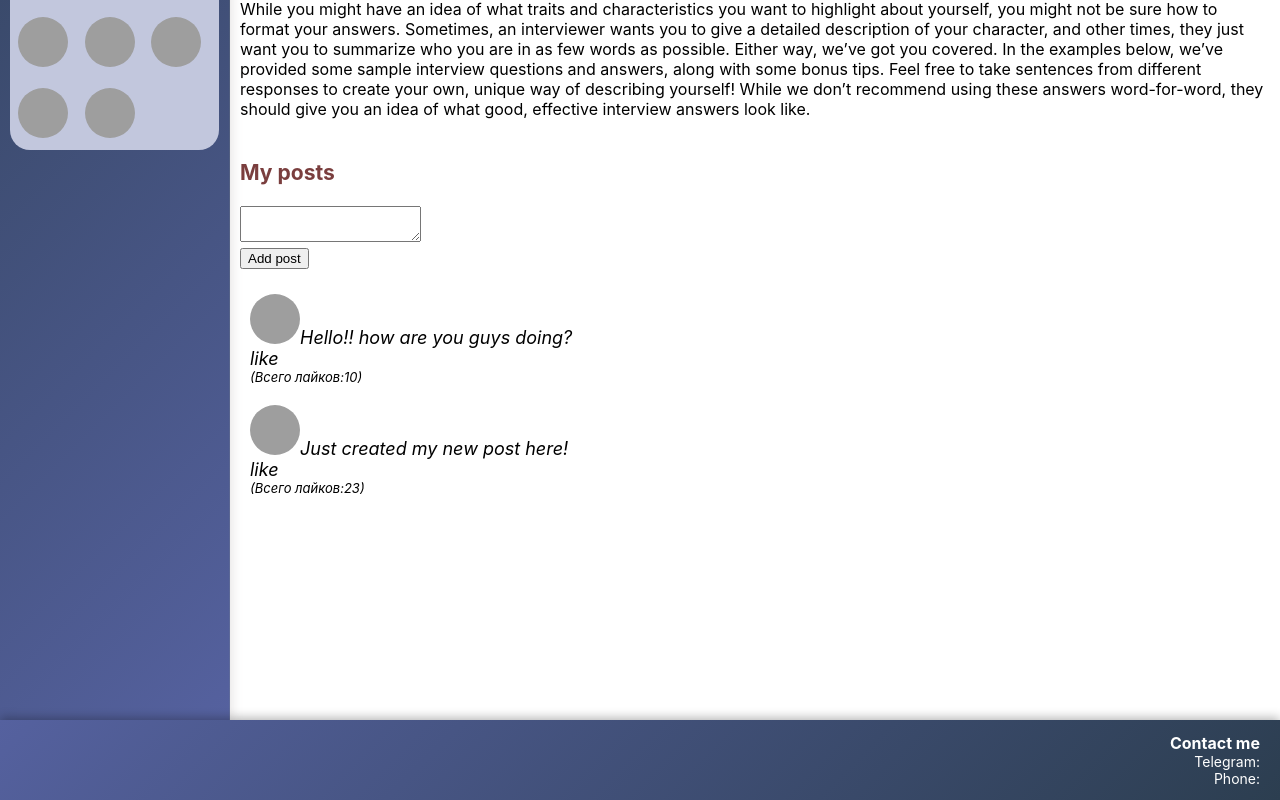
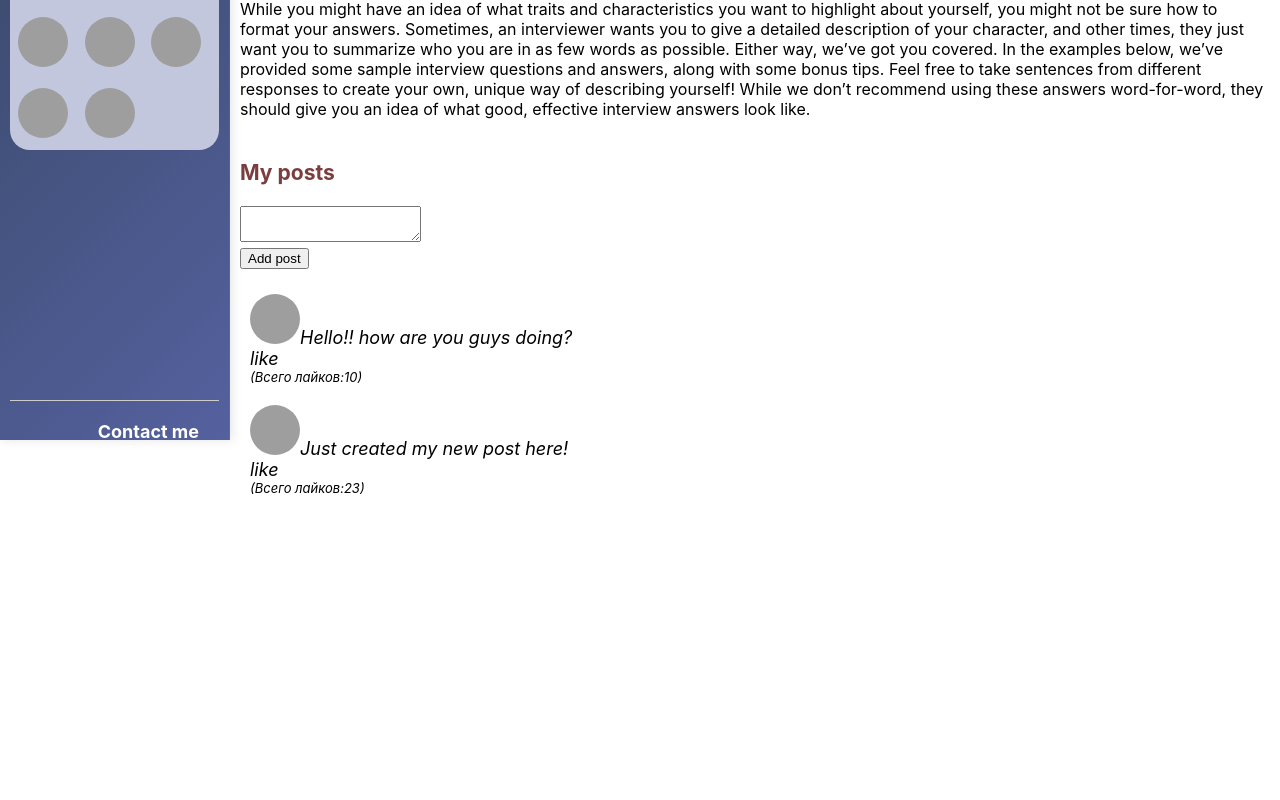
Before and after one commit to aivvanov/sealchat-social-network, a React (Create React App) app: page /profile in a window 1280 px wide. Shown: the part 560-1360 px from the top of the page. After the commit the page ends 1076 px from the top, so only its background shows below. Built offline with nearby package versions, Linux system fonts and the light colour scheme; grey boxes are pictures that could not be loaded.

Commit message:
Develop messages and navbar components

```diff
--- a/src/App.js
+++ b/src/App.js
@@ -9,7 +9,7 @@ import { Info } from './components/Info/Info';
 import { News } from './components/News/News';
 import { Music } from './components/Music/Music';
 import { Settings } from './components/Settings/Settings';
-import { Footer } from './components/Footer/Footer';
+// import { Footer } from './components/Footer/Footer';
 
 
 const App = (props) => {
@@ -30,7 +30,7 @@ const App = (props) => {
             <Route path='/settings' element={<Settings />} />
           </Routes>
         </div>
-        <Footer />
+        {/* <Footer /> */}
       </div>
     </BrowserRouter>
   );
--- a/src/components/Dialogs/Dialogs.jsx
+++ b/src/components/Dialogs/Dialogs.jsx
@@ -14,7 +14,7 @@ const Dialogs = (props) => {
             const date = new Date(message.user.createdAt);
             const formattedDate = isNaN(date.getTime()) ? 'Invalid Date' : date.toLocaleString();
 
-            return <Message messageText={message.text} messageUserImage={message.user.icon} messageDate={formattedDate} />
+            return <Message messageText={message.text} messageUserImage={message.user.icon} messageDate={formattedDate} isMessageCurrentUser={message.user.isCurrentUser} />
         });
 
     return (
--- a/src/components/Dialogs/Dialogs.module.css
+++ b/src/components/Dialogs/Dialogs.module.css
@@ -8,7 +8,7 @@
 }
 
 .separator {
-    height: 152vh;
+    height: 117vh;
     background-color: #000000;
 }
 
--- a/src/components/Dialogs/Message/Message.jsx
+++ b/src/components/Dialogs/Message/Message.jsx
@@ -3,12 +3,27 @@ import styles from "./Message.module.css";
 
 const Message = (props) => {
     return (
-        <div className={styles.message}>
+      <div>
+        {props.isMessageCurrentUser ? (
+          <div className={styles.current_user_message}>
+            <div className={styles.message_content}>
+              <p>{props.messageText}</p>
+              <span>{props.messageDate}</span>
+            </div>
             <img src={props.messageUserImage} alt="userImage" />
-            {props.messageText}
-            {props.messageDate}
-        </div>
+          </div>
+        ) : (
+          <div className={styles.user_message}>
+            <img src={props.messageUserImage} alt="userImage" />
+            <div className={styles.message_content}>
+              <p>{props.messageText}</p>
+              <span>{props.messageDate}</span>
+            </div>
+          </div>
+        )}
+      </div>
     );
-}
+  };
+
 
 export default Message
--- a/src/components/Dialogs/Message/Message.module.css
+++ b/src/components/Dialogs/Message/Message.module.css
@@ -1,23 +1,49 @@
-.message {
-    display: grid;
-    grid-template-columns: auto 1fr;
-    grid-template-rows: 30px 1fr;
+.current_user_message {
+    display: flex;
+    justify-content: flex-end;
     align-items: center;
-    gap: 20px;
-    padding-top: 20px;
-    padding-left: 15px;
-    margin-top: 20px;
-    font-size: 15px;
-    text-decoration: none;
-    color: linear-gradient(135deg, #2c3e50, #55619f);
-    font-style: italic;
-    border-radius: 40px;
-    background-color: rgb(176, 176, 196);
+    gap: 10px;
+    margin: 10px 0;
 }
 
-.message img {
+.user_message {
+    display: flex;
+    justify-content: flex-start;
     align-items: center;
-    width: 50px;
-    height: 50px;
-    border-radius: 40px;
+    gap: 10px;
+    margin: 10px 0;
 }
+
+.message_content {
+    padding: 10px;
+    border-radius: 10px;
+    max-width: 60%;
+    word-wrap: break-word;
+}
+
+.current_user_message .message_content {
+    background-color: #DCF8C6;
+    color: #000;
+}
+
+.user_message .message_content {
+    background-color: #E8EAF6;
+    color: #000;
+}
+
+.user_message img,
+.current_user_message img {
+    width: 40px;
+    height: 40px;
+    border-radius: 50%;
+    border: 2px solid #ccc;
+}
+
+.message_content p {
+    margin: 0 0 5px 0;
+}
+
+.message_content span {
+    font-size: 12px;
+    color: #666;
+}
--- a/src/components/Navbar/Navbar.jsx
+++ b/src/components/Navbar/Navbar.jsx
@@ -5,6 +5,8 @@ import { FaUser, FaEnvelope, FaInfoCircle, FaMusic, FaCog, FaNewspaper } from 'r
 
 const Navbar = (props) => {
 
+  const telegram = process.env.REACT_APP_TELEGRAM;
+  const phone = process.env.REACT_APP_PHONE;
   const userImages = props.state.map(image => <img src={image.icon} alt="userImage" />);
 
   return (
@@ -45,6 +47,13 @@ const Navbar = (props) => {
           {userImages}
         </div>
       </div>
+      <div className={styles.info_content}>
+        <div className={styles.contact_info}>
+          <p className={styles.contact_header}>Contact me</p>
+          <p>Telegram: <a href={`https://t.me/${telegram}`} target="_blank" rel="noopener noreferrer">{telegram}</a></p>
+          <p>Phone: <a href={`tel:${phone}`}>{phone}</a></p>
+        </div>
+      </div>
     </nav>
   );
 }
--- a/src/components/Navbar/Navbar.module.css
+++ b/src/components/Navbar/Navbar.module.css
@@ -7,7 +7,7 @@
   top: 0;
   left: 0;
   position: relative;
-  height: 150vh;
+  height: 115vh;
 }
 
 .menu_grid {
@@ -85,3 +85,39 @@
   text-align: center;
   font-weight: 400;
 }
+
+.info_content {
+  margin-top: 250px;
+  padding-top: 20px;
+  border-top: 1px solid #ccc;
+}
+
+.contact_info {
+  display: flex;
+  flex-direction: column;
+  text-align: right;
+  color: white;
+}
+
+.contact_info p {
+  padding-right: 20px;
+  margin: 0;
+}
+
+.contact_info a {
+  color: #1E90FF;
+  text-decoration: none;
+  transition: color 0.3s ease;
+}
+
+
+.contact_info a:hover {
+  color: #00BFFF;
+}
+
+.contact_header {
+  font-weight: bold;
+  font-size: 18px;
+  margin-bottom: 5px;
+  color: #ffffff;
+}
--- a/src/redux/state.js
+++ b/src/redux/state.js
@@ -47,7 +47,8 @@ const state = {
         text: "Hello! How are you?",
         user: {
           id: "1",
-          icon: "https://encrypted-tbn0.gstatic.com/images?q=tbn:ANd9GcSId_pIi48v4SnNz81LkwY8hqViBBw73_hy_w&s"
+          icon: "https://encrypted-tbn0.gstatic.com/images?q=tbn:ANd9GcSId_pIi48v4SnNz81LkwY8hqViBBw73_hy_w&s",
+          isCurrentUser: false
         },
         createdAt: 1694860800000
       },
@@ -56,7 +57,8 @@ const state = {
         text: "I miss you, bro <3",
         user: {
           id: "1",
-          icon: "https://encrypted-tbn0.gstatic.com/images?q=tbn:ANd9GcSId_pIi48v4SnNz81LkwY8hqViBBw73_hy_w&s"
+          icon: "https://encrypted-tbn0.gstatic.com/images?q=tbn:ANd9GcSId_pIi48v4SnNz81LkwY8hqViBBw73_hy_w&s",
+          isCurrentUser: false
         },
         createdAt: 1694860800000
       },
@@ -64,8 +66,9 @@ const state = {
         id: "1",
         text: "Gonna programming now! Bye.",
         user: {
-          id: "3",
-          icon: "https://encrypted-tbn0.gstatic.com/images?q=tbn:ANd9GcSId_pIi48v4SnNz81LkwY8hqViBBw73_hy_w&s"
+          id: "2",
+          icon: "https://i0.wp.com/tanhananews.com/wp-content/uploads/2021/07/Ratu-Felisha-Hak-Cipta-Instagramallaboutfelishagtr.jpg?fit=800%2C677&ssl=1",
+          isCurrentUser: true
         },
         createdAt: 1694860800000
       }
```
